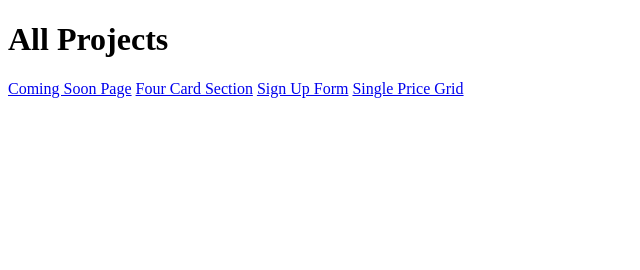
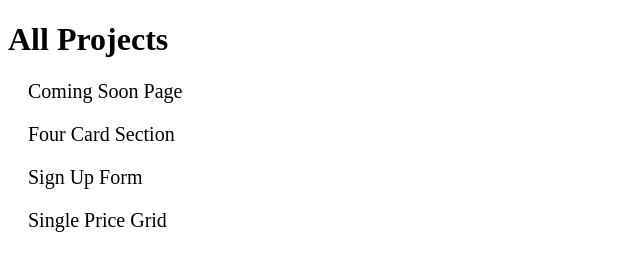
Before and after one commit to Martinsons/Projects, a plain HTML site: page index.html in a window 1280 px wide. Shown: the whole page, without its empty margins (0-640 px from the left). Drawn offline with Linux system fonts and the light colour scheme.

Commit message:
initial commit

```diff
--- a/index.html
+++ b/index.html
@@ -1,17 +1,21 @@
 <!DOCTYPE html>
 <html lang="en">
+
 <head>
   <meta charset="UTF-8">
   <meta name="viewport" content="width=device-width, initial-scale=1.0">
+  <link rel="stylesheet" href="style.css">
   <title>Main Page</title>
 </head>
+
 <body>
   <h1>All Projects</h1>
 
-  <a href="../Coming Soon Page/index.html">Coming Soon Page</a>
-  <a href="../FourCardSection/four-card-feature-section-master/index.html">Four Card Section</a>
-  <a href="../SignUpForm/intro-component-with-signup-form-master/index.html">Sign Up Form</a>
-  <a href="../single-price-grid-component-master/index.html">Single Price Grid</a>
+  <a href="https://naughty-euler-3493de.netlify.com/">Coming Soon Page</a>
+  <a href="https://cranky-clarke-0bc2da.netlify.com/">Four Card Section</a>
+  <a href="https://elated-heyrovsky-b09e92.netlify.com/">Sign Up Form</a>
+  <a href="https://zen-elion-aa04e6.netlify.com/">Single Price Grid</a>
 
 </body>
+
 </html>
--- /dev/null
+++ b/style.css
@@ -0,0 +1,11 @@
+a {
+  text-decoration: none;
+  color: black;
+  font-size: 20px;
+  display: flex;
+  margin: 20px;
+}
+
+a:hover {
+  color: gold;
+}
```
